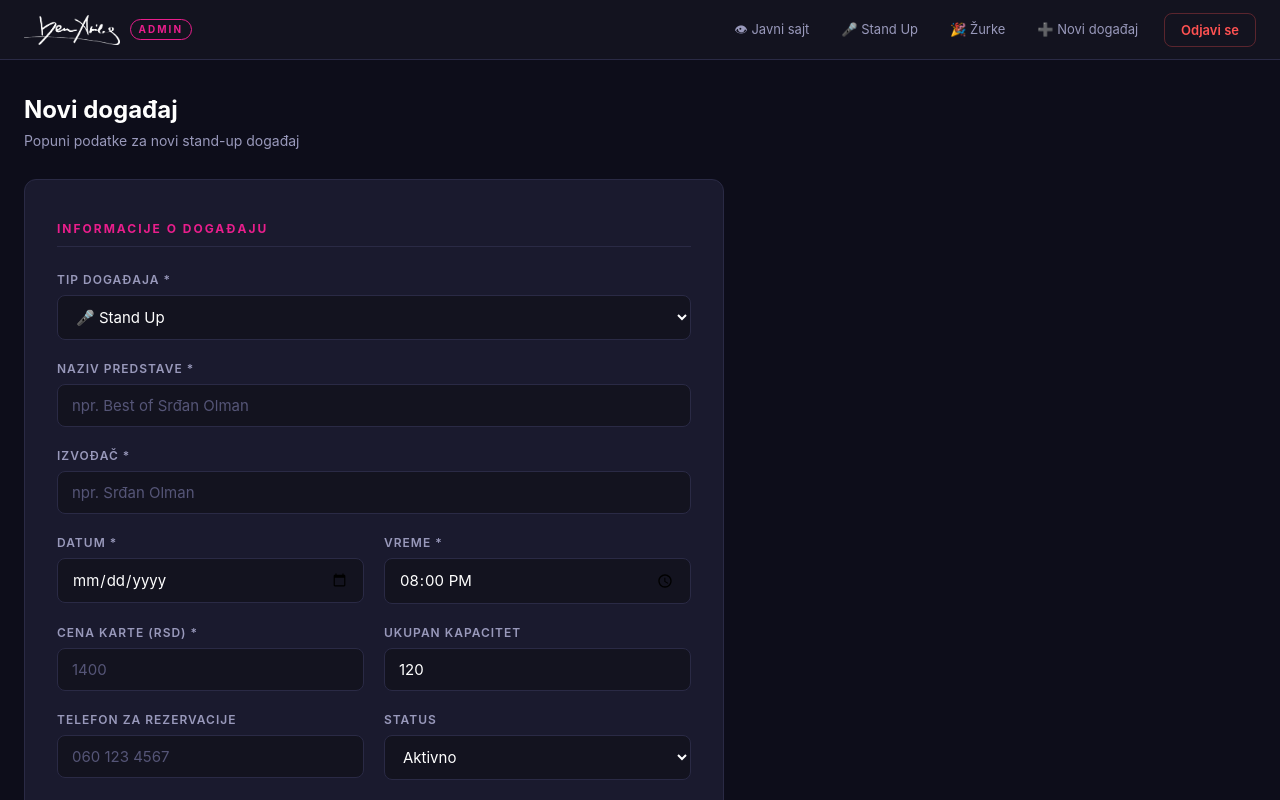
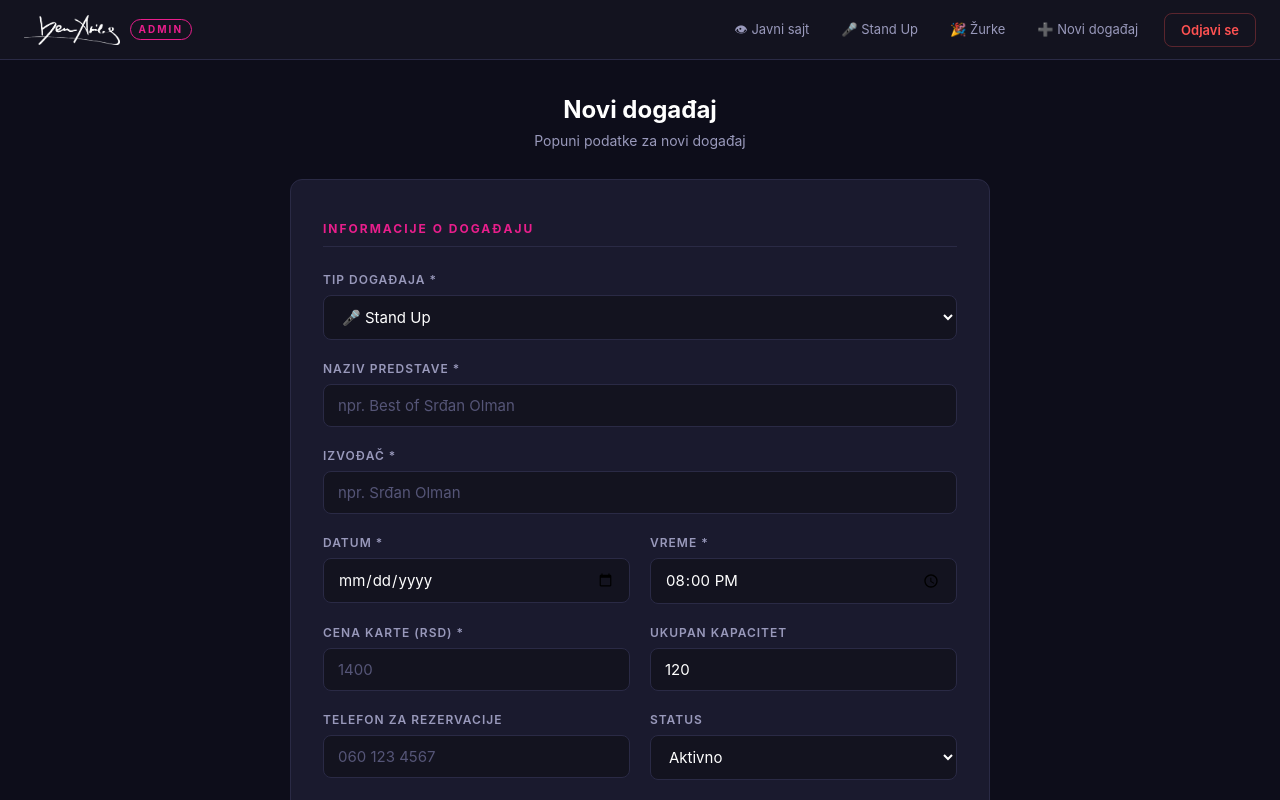
Before and after one commit to Cumbaric/ben-akiba-dashboar, a Next.js app: page /admin/events/new in a window 1280 px wide. Shown: the top 800 px of the page. Built offline with nearby package versions, Linux system fonts and the light colour scheme.

Commit message:
Center event form card and header on new/edit pages

```diff
--- a/app/admin/admin.module.css
+++ b/app/admin/admin.module.css
@@ -413,6 +413,7 @@
   border-radius: var(--radius);
   padding: 32px;
   max-width: 700px;
+  margin: 0 auto;
 }
 
 .formGrid {
--- a/app/admin/events/edit/page.js
+++ b/app/admin/events/edit/page.js
@@ -12,7 +12,7 @@ export default async function EditEventPage({ searchParams }) {
 
   return (
     <div>
-      <div className={styles.pageHeader}>
+      <div className={styles.pageHeader} style={{ justifyContent: 'center', textAlign: 'center' }}>
         <div>
           <h1 className={styles.pageTitle}>Uredi događaj</h1>
           <p className={styles.pageSubtitle}>{event.title}</p>
--- a/app/admin/events/new/page.js
+++ b/app/admin/events/new/page.js
@@ -4,10 +4,10 @@ import styles from '../../admin.module.css'
 export default function NewEventPage() {
   return (
     <div>
-      <div className={styles.pageHeader}>
+      <div className={styles.pageHeader} style={{ justifyContent: 'center', textAlign: 'center' }}>
         <div>
           <h1 className={styles.pageTitle}>Novi događaj</h1>
-          <p className={styles.pageSubtitle}>Popuni podatke za novi stand-up događaj</p>
+          <p className={styles.pageSubtitle}>Popuni podatke za novi događaj</p>
         </div>
       </div>
       <EventForm />
```
